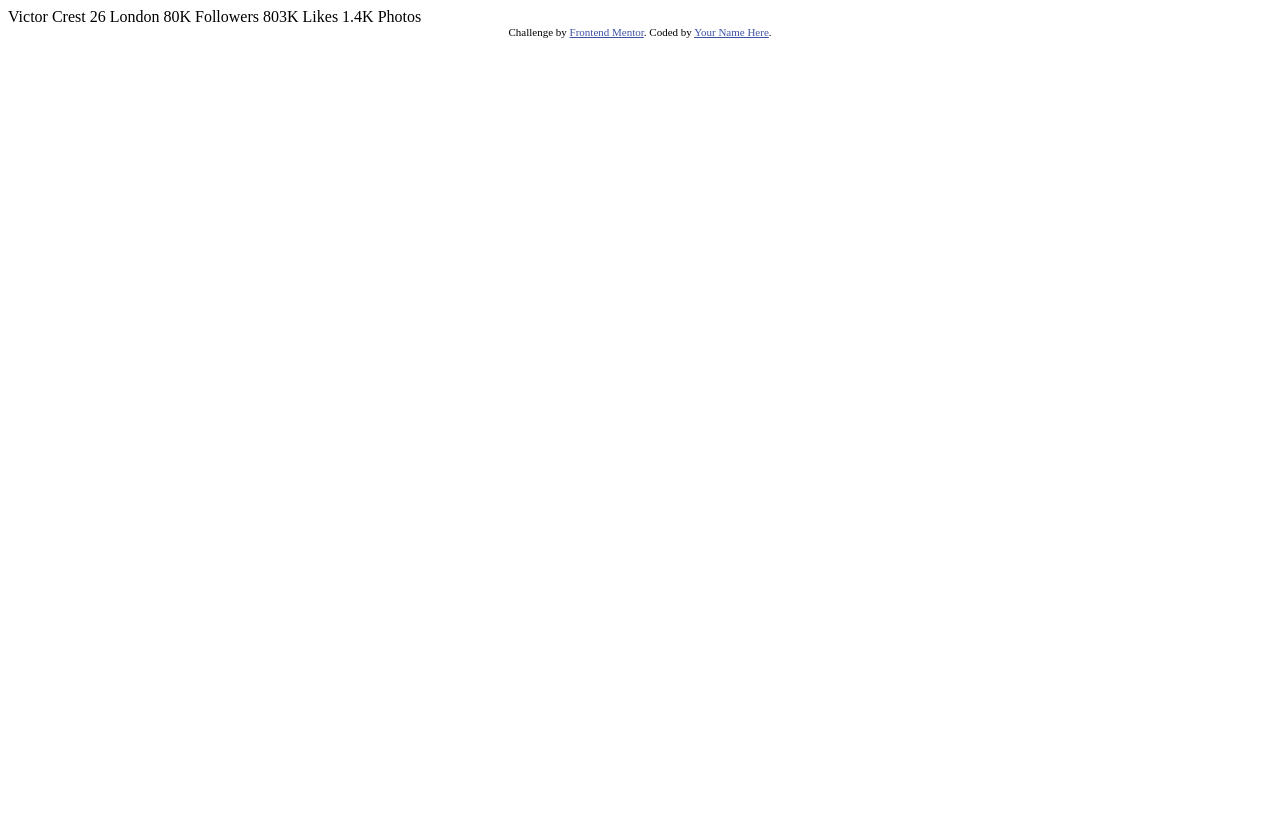
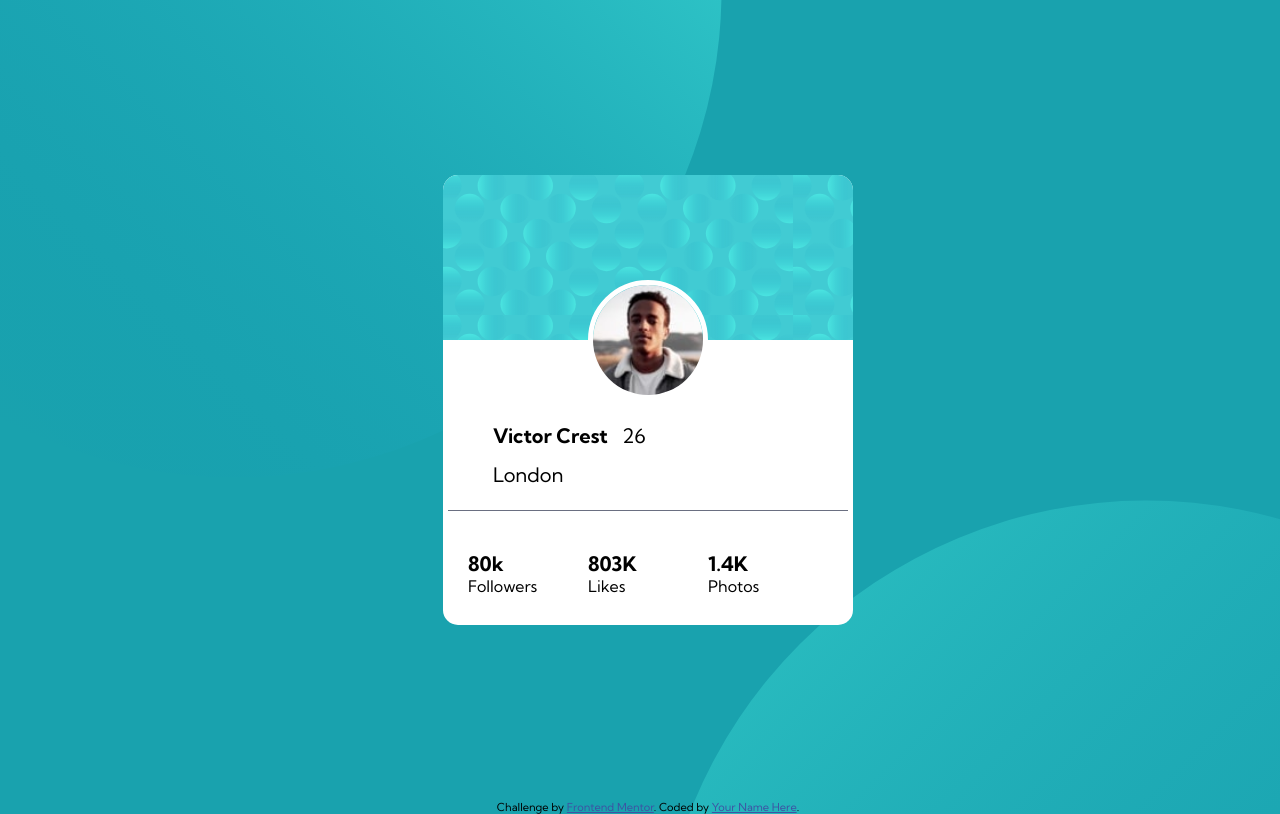
Before and after one commit to xedsonruizx/Profile-card-component, a plain HTML site: page index.html in a window 1280 px wide. Drawn offline with Linux system fonts and the light colour scheme.

Commit message:
add design

```diff
--- a/css/main.css
+++ b/css/main.css
@@ -1,4 +1,3 @@
-@import url("https://fonts.googleapis.com/css2?family=Hanken+Grotesk:wght@500;700;800&display=swap");
 
 html,
 body {
@@ -10,27 +9,27 @@ body {
 :root {
 
   /* ### Primary */
-
-  --pale-blue: hsl(225, 100%, 94%);
-  --bright-blue: hsl(245, 75%, 52%);
+  --dark-cyan: hsl(185, 75%, 39%);
+  --very-dark-desaturated-blue: hsl(229, 23%, 23%);
+  --dark-grayish-blue: hsl(227, 10%, 46%);
 
   /* ### Neutral */
 
-  --very-pale-blue: hsl(225, 100%, 98%);
-  --desaturated-blue: hsl(224, 23%, 55%);
-  --dark-blue: hsl(223, 47%, 23%);
+  --dark-gray: hsl(0, 0%, 59%);
 
-  --weight-light: 500;
-  --weight-normal: 700;
-  --weight-heavy: 900;
+  --weight-light: 400;
+  /* --weight-normal: 700; */
+  --weight-heavy: 700;
 }
 
 body {
-  background-color: var(--pale-blue);
-  font-family: 'Red Hat Display', sans-serif;
-  background-image: url(../images/pattern-background-desktop.svg);
-  background-repeat: repeat-x;
-  font-size: 16px;
+  background-color: var(--dark-cyan);
+  font-family: 'Kumbh Sans', sans-serif;
+  background-image: url(../images/bg-pattern-top.svg), url(../images/bg-pattern-bottom.svg);
+  background-repeat: no-repeat;
+  background-attachment: fixed, fixed;
+  background-position: -32vh -500px, 82vh 500px;
+  font-size: 18;
 }
 
 /* GROSOR */
@@ -55,9 +54,8 @@ body {
 }
 
 
-@media (min-width: 320px) and (max-width: 376px) {
+@media (min-width: 320px) and (max-width: 400px) {
   body{
-    background-image: url(../images/pattern-background-mobile.svg);
-    background-repeat: repeat-x;
+    background-position: -94vh  -433px, 19vh 417px;
   }
 }
--- a/css/style.css
+++ b/css/style.css
@@ -1,104 +1,66 @@
 .card {
   background: white;
   border-radius: 15px;
-  max-width: 450px;
+  width: 410px;
+  height: 450px;
 }
 .card-header {
-  background: rgba(173, 216, 230, 0);
+  background-image: url(../images/bg-pattern-card.svg);
+  /* background-size: 100px 100px; */
+  object-fit: cover;
+  height: 165px;
+  border-radius: 15px 15px 0px 0px;
+  display: flex;
+  align-items: center;
+  justify-content: center;
+  position: relative;
 }
-.card-img {
-  border-radius: 15px 15px 0px 0px;
-  width: 100%;
+.profile {
+  width: 110px;
+  position: absolute;
+  bottom: -60px;
+  border-radius: 50%;
+  border: white 5px solid;
 }
 .card-body {
-  padding: 0px 50px 0px 50px;
-}
-.card-title {
-  background: rgba(173, 216, 230, 0);
-}
-.card-info {
-  color: var(--desaturated-blue);
-}
-/* BOX PLAN */
-.box-plan {
-  background: var(--very-pale-blue);
-  border-radius: 15px;
-  display: flex;
-  padding: 20px 20px 20px 20px;
-  gap: 20px;
-}
-.plan {
-  text-align: start;
+  padding: 70px 50px 0px 50px;
+  height: 100px;
+  max-height: 140px;
+  font-size: 20px;
 }
 
-/* .icon {
-  background: rgba(173, 216, 230, 0);
-} */
-
-.plan > span {
-  font-weight: var(--weight-heavy);
+h1 {
+  font-size: 20px !important;
+}
+.age {
+  margin-left: 10px;
+  font-weight: 400;
 }
 
-.change {
-  color: var(--bright-blue);
-  text-decoration: underline;
-  font-weight: var(--weight-normal);
+.card-footer {
+  display: flex;
+  border-top: 1px solid var(--dark-grayish-blue);
+  justify-self: center;
+  height: 85px;
+  padding: 20px 20px;
+}
+.footer-grid {
+  display: grid;
+  align-items: center;
+  grid-template-columns: 120px 120px 120px;
 }
 
-/* FOOTER OF CARD */
-.card-footer {
-  padding: 30px 50px 30px 50px;
-}
-.btn {
-  background: var(--bright-blue);
-  width: 100%;
-  border-radius: 10px;
-  padding: 15px;
-  color: white;
-  font-weight: var(--weight-heavy);
-  box-shadow: 0px 11px 37px #847ce4;
-
-}
-.cancel {
-  background: rgba(173, 216, 230, 0);
-  color: var(--dark-blue);
-  font-weight: var(--weight-normal);
+.number {
+  font-weight: 700;
+  font-size: 20px;
 }
 
-.btn:hover{
-    background-color: var(--bright-blue);
-    opacity: 0.8;
+@media (min-width: 320px) and (max-width: 460px) {
+  .card {
+    width: 350px;
+  }
+
+  .footer-grid {
+    grid-template-columns: 105px 105px 105px;
+  }
 }
-
-.change:hover{
-    text-decoration: none;
-    color: var(--bright-blue);
-    opacity: 0.6;
-
-}
-
-
-.cancel,
-.change,
-.btn:hover {
-  cursor: pointer;
-}
-
-
-
-@media (min-width: 320px) and (max-width: 460px) {
-   .card{
-    width: 375px;
-   }
-   .card-body{
-    padding: 0px 30px 0px 30px;
-   }
-
-   .card-info{
-    padding-left: 20px;
-    padding-right: 20px;
-   }
-   .btn{
-    font-weight: var(--weight-heavy);
-   }
-  }
--- a/index.html
+++ b/index.html
@@ -1,35 +1,77 @@
 <!DOCTYPE html>
 <html lang="en">
   <head>
-  <meta charset="UTF-8">
-  <meta name="viewport" content="width=device-width, initial-scale=1.0"> <!-- displays site properly based on user's device -->
+    <meta charset="UTF-8" />
+    <meta name="viewport" content="width=device-width, initial-scale=1.0" />
+    <!-- displays site properly based on user's device -->
 
-  <link rel="icon" type="image/png" sizes="32x32" href="./images/favicon-32x32.png">
+    <link
+      rel="icon"
+      type="image/png"
+      sizes="32x32"
+      href="./images/favicon-32x32.png"
+    />
+    <link rel="preconnect" href="https://fonts.googleapis.com" />
+    <link rel="preconnect" href="https://fonts.gstatic.com" crossorigin />
+    <link
+      href="https://fonts.googleapis.com/css2?family=Kumbh+Sans:wght@400;700&display=swap"
+      rel="stylesheet"
+    />
+
+    <link rel="stylesheet" href="./css/alignments.css" />
+    <link rel="stylesheet" href="./css/margins.css" />
+    <link rel="stylesheet" href="./css/paddings.css" />
+    <link rel="stylesheet" href="./css/style.css" />
+    <link rel="stylesheet" href="./css/main.css" />
 
     <title>Frontend Mentor | Profile card component</title>
 
     <!-- Feel free to remove these styles or customise in your own stylesheet 👍 -->
     <style>
-    .attribution { font-size: 11px; text-align: center; }
-    .attribution a { color: hsl(228, 45%, 44%); }
+      .attribution {
+        font-size: 11px;
+        text-align: center;
+      }
+      .attribution a {
+        color: hsl(228, 45%, 44%);
+      }
     </style>
   </head>
   <body>
-  Victor Crest
-  26
-  London
-
-  80K
-  Followers
-
-  803K
-  Likes
-
-  1.4K
-  Photos
+    <main id="main">
+      <div class="card">
+        <div class="card-header text-center">
+          <img class="profile" src="./images/image-victor.jpg" alt="" />
+        </div>
+        <!-- body -->
+        <div class="card-body text-center">
+            <h1 class="name">Victor Crest   <span class="age">26</span></h1>
+            <div class="country mb-2">London</div>
+        </div>
+        <!-- footer -->
+        <div class="card-footer">
+            <div class="footer-grid">
+              <div class="item-1 text-center">
+                <span class="number">80k</span>
+                <div class="text">Followers</div>
+              </div>
+              <div class="item-2 text-center">
+                <span class="number">803K</span>
+                <div class="text">Likes</div>
+              </div>
+              <div class="item-3 text-center">
+                <span class="number">1.4K</span>
+                <div class="text">Photos</div>
+              </div>
+            </div>
+        </div>
+      </div>
+    </main>
     <div class="attribution">
-    Challenge by <a href="https://www.frontendmentor.io?ref=challenge" target="_blank">Frontend Mentor</a>.
-    Coded by <a href="#">Your Name Here</a>.
+      Challenge by
+      <a href="https://www.frontendmentor.io?ref=challenge" target="_blank"
+        >Frontend Mentor</a
+      >. Coded by <a href="#">Your Name Here</a>.
     </div>
   </body>
 </html>
```
Lines whose indentation alone changed are shown as unchanged.
